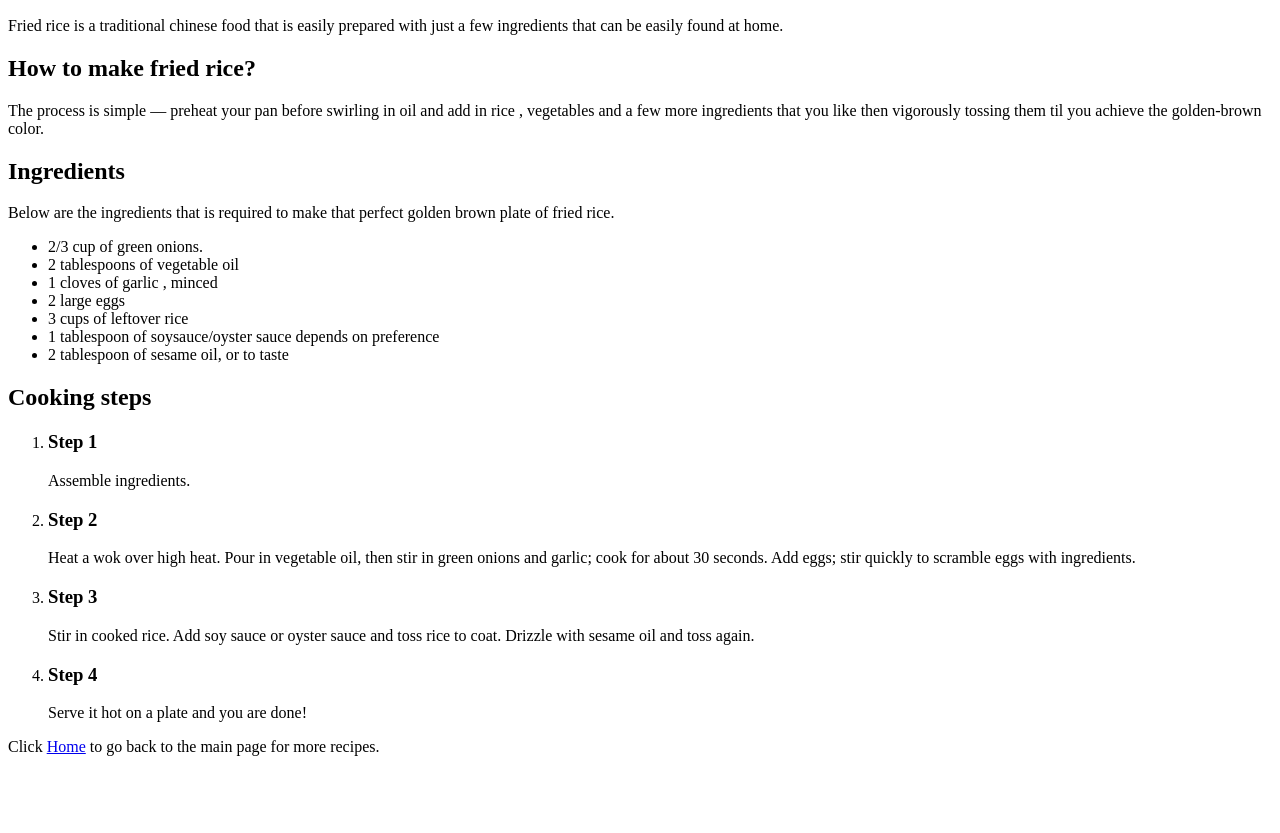
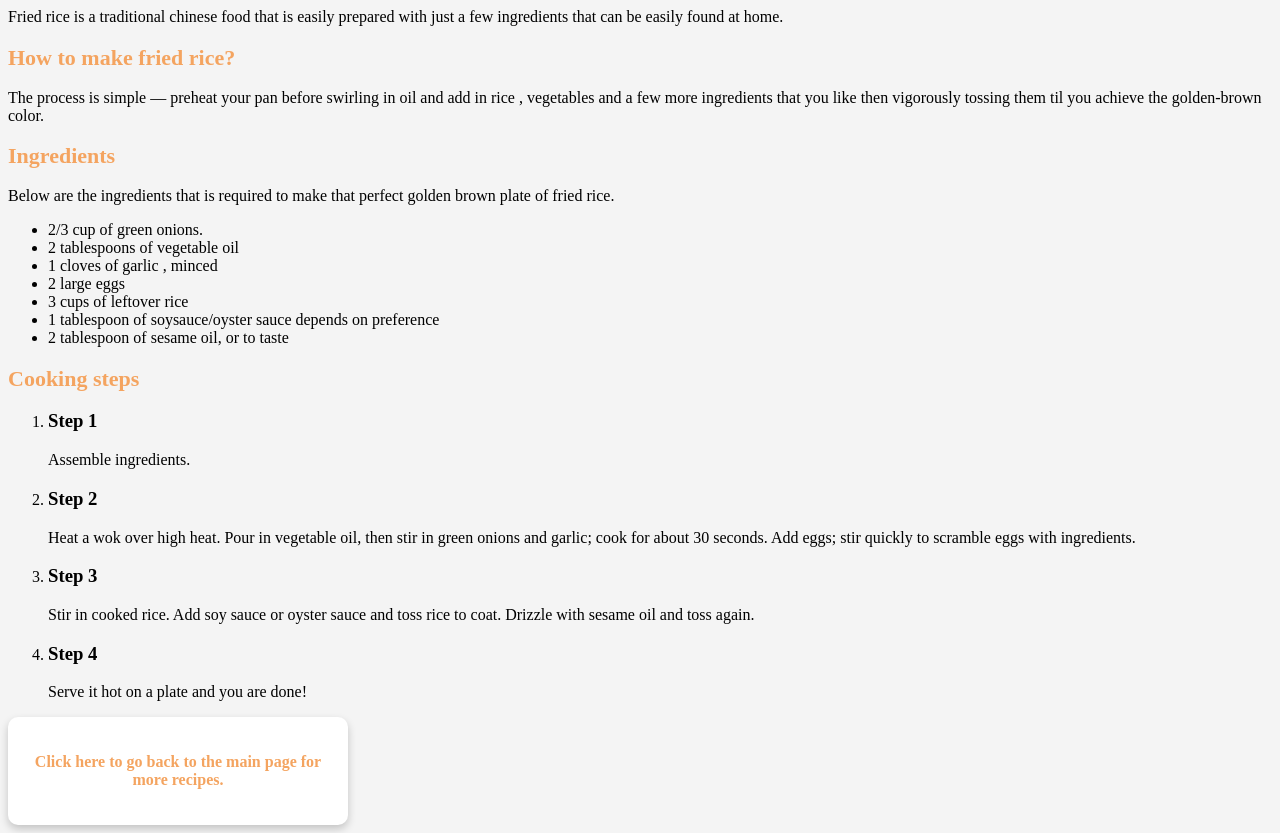
Before and after one commit to nickyanga/odin-recipes, a plain HTML site: page recipes/friedrice.html in a window 1280 px wide. Shown: the part 110-943 px from the top of the page. Before the commit the page ends 882 px from the top, so only its background shows below. Drawn offline with Linux system fonts and the light colour scheme.

Commit message:
Linked css and edited back to Home page

```diff
--- a/recipes/friedrice.html
+++ b/recipes/friedrice.html
@@ -4,6 +4,7 @@
     <meta charset="UTF-8">
     <meta name="viewport" content="width=device-width, initial-scale=1.0">
     <title>Fried Rice</title>
+    <link rel="stylesheet" href="../style.css">
 </head>
 <body>
     <h1>Fried Rice</h1>
@@ -42,6 +43,8 @@
         </li>
     </ol>
 
-    <p>Click <a href="../index.html">Home</a> to go back to the main page for more recipes.</p>
+    <a href="../index.html" class="home">
+        <p>Click here to go back to the main page for more recipes.</p>
+    </a>
 </body>
 </html>
```
Also changed, not shown: recipes/steak.html (+1 -0 lines).
